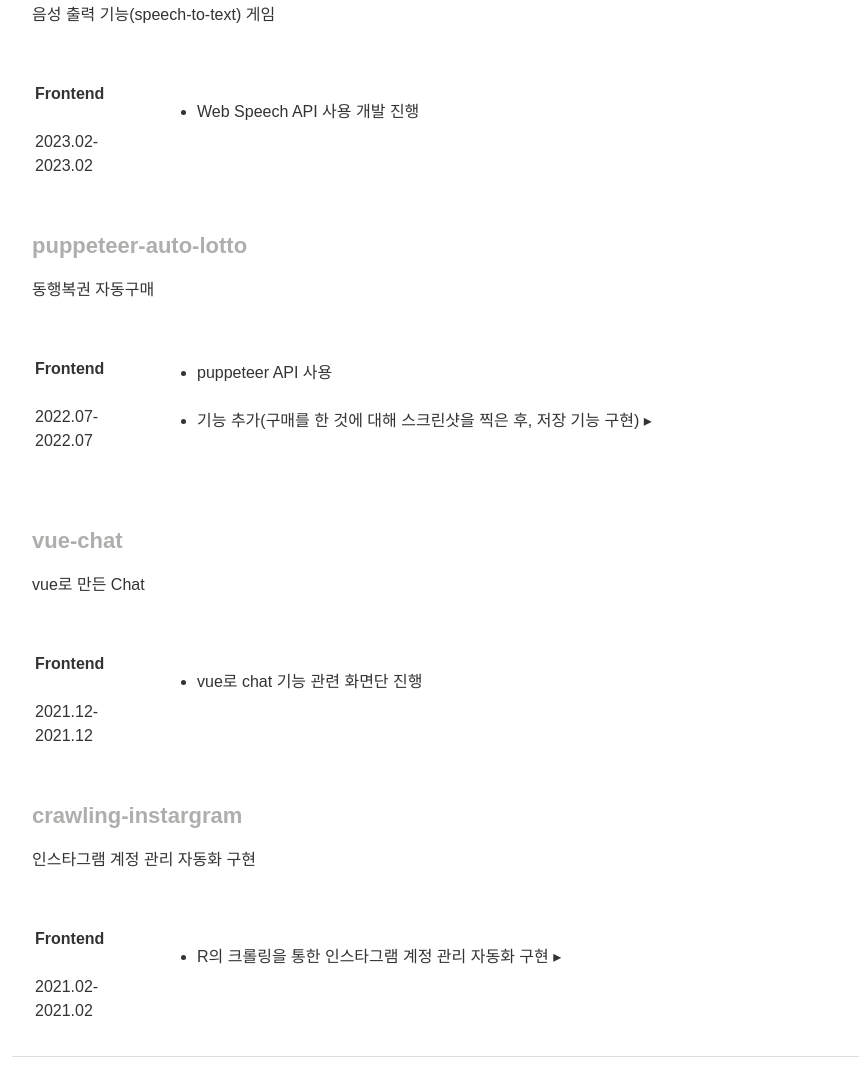
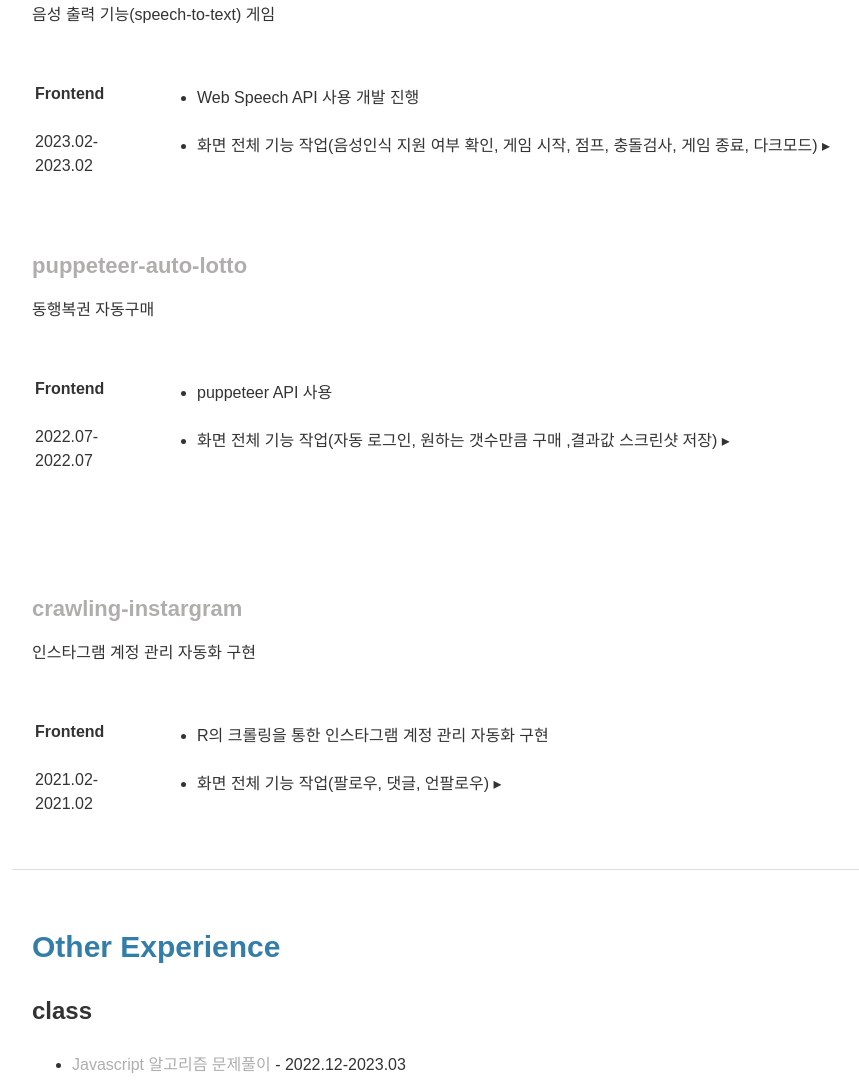
Before and after one commit to km6293/km6293.github.io, a plain HTML site: page index.html in a window 1280 px wide. Shown: the part 2026-3106 px from the top of the page, without its empty margins (148-1007 px from the left). Drawn offline with Linux system fonts and the light colour scheme.

Commit message:
detail 추가

```diff
--- a/index.html
+++ b/index.html
@@ -163,10 +163,10 @@
               <td class="leftTd" style="width: 120px;"><span style="font-weight: bold;">Frontend</span><br/><br/>2023.02-<br/>2023.02</td>
               <td><br/>
                 <ul>
-                  <li onclick=visible(hideStt) style="cursor: pointer;">Web Speech API 사용 개발 진행</li><br/>
-                  <!-- <li onclick=visible(hideStt) style="cursor: pointer;">
-                    기능 추가(음성인식 지원 여부 확인, 게임 시작, 점프, 충돌검사, 게임 종료, 다크모드) ▸
-                  </li><br/> -->
+                  <li>Web Speech API 사용 개발 진행</li><br/>
+                  <li onclick=visible(hideStt) style="cursor: pointer;">
+                    화면 전체 기능 작업(음성인식 지원 여부 확인, 게임 시작, 점프, 충돌검사, 게임 종료, 다크모드) ▸
+                  </li><br/>
                   <div id="hideStt" style="display: none">
                     <img src="src/stt1.gif" alt="stt Image" width="60%" height="60%" ><br/>
                     <img src="src/stt2.gif" alt="stt Image" width="60%" height="60%" ><br/>
@@ -191,7 +191,7 @@
                 <ul>
                   <li>puppeteer API 사용 </li><br/>
                   <li onclick=visible(hideAuto) style="cursor: pointer;">
-                    기능 추가(구매를 한 것에 대해 스크린샷을 찍은 후, 저장 기능 구현) ▸
+                    화면 전체 기능 작업(자동 로그인, 원하는 갯수만큼 구매 ,결과값 스크린샷 저장) ▸
                   </li><br/>
                   <div id="hideAuto" style="display: none">
                     <img src="src/auto1.gif" alt="stt Image" width="60%" height="60%" ><br/>
@@ -205,7 +205,7 @@
 
         <br/><br/>
 
-        <a style="font-size: 22px; font-weight: bold;" href="https://github.com/Dumaprince/vue-chat" target="_blank">vue-chat</a>
+        <!-- <a style="font-size: 22px; font-weight: bold;" href="https://github.com/Dumaprince/vue-chat" target="_blank">vue-chat</a>
         <p>vue로 만든 Chat</p>
         <table>
           <tbody>
@@ -214,13 +214,13 @@
               <td><br/>
                 <ul>
                   <li>
-                    vue로 chat 기능 관련 화면단 진행
+                    vue로 만든 chat 기능 관련 화면단 진행
                   </li><br/>
                 </ul>
               </td>
             </tr>
           </tbody>
-        </table>
+        </table> -->
 
         <br/><br/>
 
@@ -232,8 +232,9 @@
               <td class="leftTd" style="width: 120px;"><span style="font-weight: bold;">Frontend</span><br/><br/>2021.02-<br/>2021.02</td>
               <td><br/>
                 <ul>
+                  <li>R의 크롤링을 통한 인스타그램 계정 관리 자동화 구현</li><br/>
                   <li onclick=visible(hideInsta) style="cursor: pointer;">
-                    R의 크롤링을 통한 인스타그램 계정 관리 자동화 구현 ▸
+                    화면 전체 기능 작업(팔로우, 댓글, 언팔로우) ▸
                   </li><br/>
                   <div id="hideInsta" style="display: none">
                     <video muted autoplay loop style="width: 100%; height: 100%;">
```
